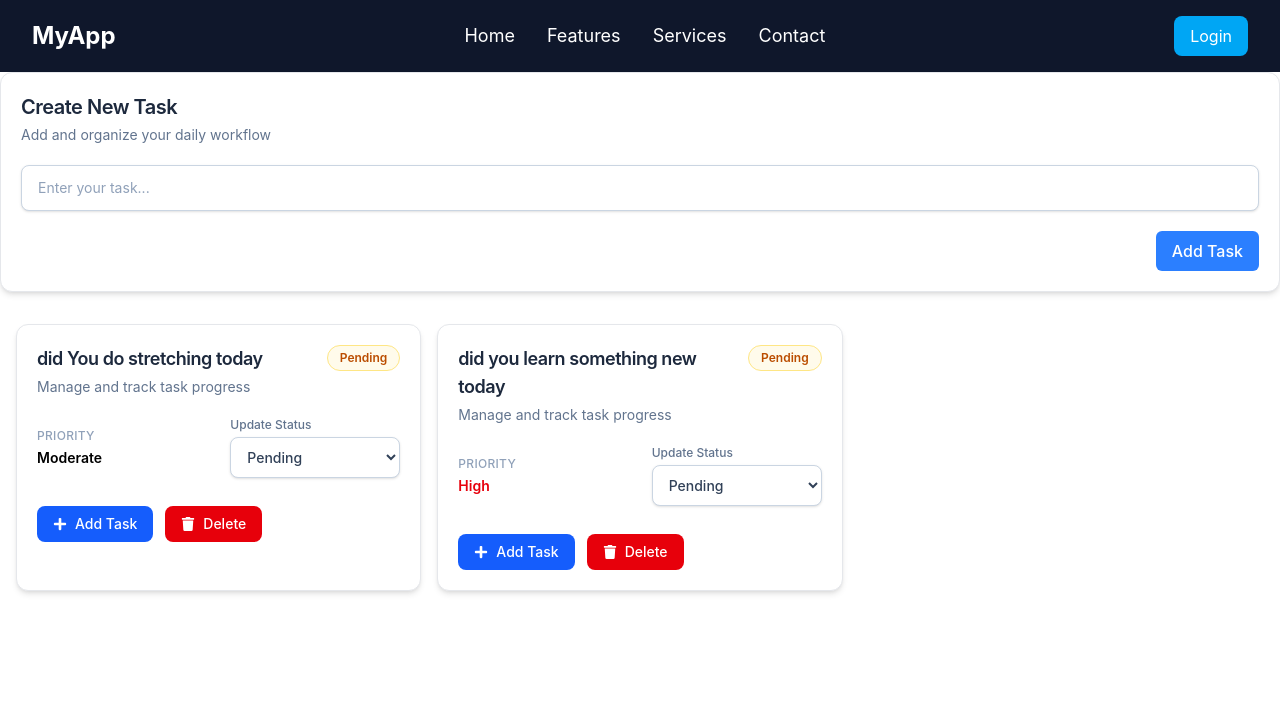
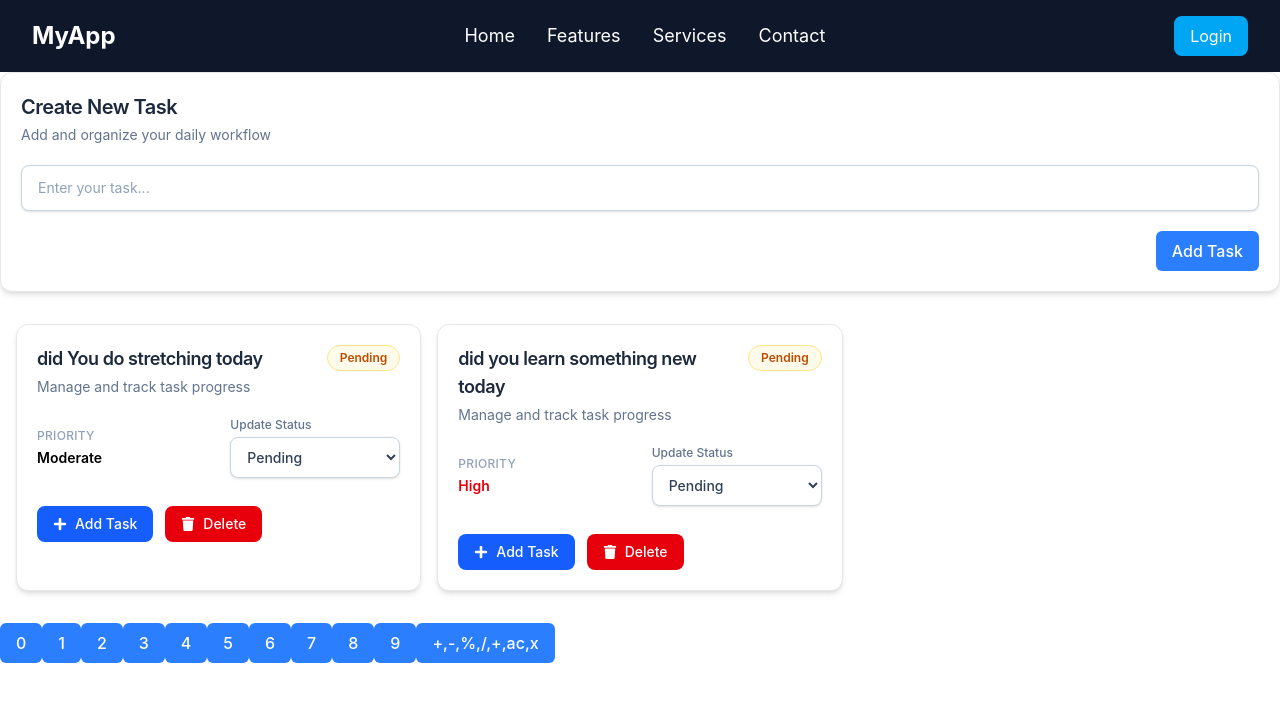
Before and after one commit to Mayank-Garg7/ImageReflection, a React (Vite) app: page / in a window 1280 px wide. Shown: the top 702 px of the page. Built offline with nearby package versions, Linux system fonts and the light colour scheme.

Commit message:
enhance the user interface

```diff
--- a/src/app/App.jsx
+++ b/src/app/App.jsx
@@ -3,6 +3,7 @@ import { ContextProvider } from '../features/todos/context/TodoContext'
 import TodoForm from '../features/todos/components/TodoForm'
 import ShowTodos from '../features/todos/components/ShowTodos'
 import Navbar from '../shared/Navbar'
+import Calculator from '../features/calculator/Calculator'
 
 function App() {
   return (
@@ -10,6 +11,7 @@ function App() {
       <Navbar />
       <TodoForm />
       <ShowTodos />
+      <Calculator />
     </ContextProvider>
   )
 }
--- a/src/features/calculator/Calculator.jsx
+++ b/src/features/calculator/Calculator.jsx
@@ -1,7 +1,8 @@
 import React from 'react'
+import Button from '../../shared/Button'
 
 function Calculator() {
-    const arr = [0,1,2,3,4,5,6,7,8,9,+,-,%,/,+,ac,x]
+    const arr = [0,1,2,3,4,5,6,7,8,9,"+,-,%,/,+,ac,x"]
   return (
     <div>
       {arr.map((data, idx)=> (
```
